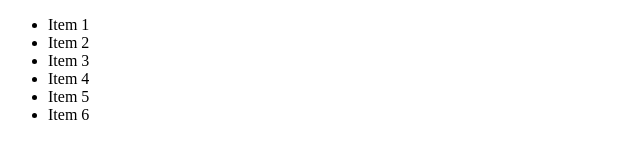
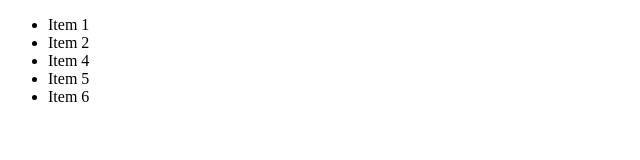
Before and after one commit to copko/papluh, a plain HTML site: page index.html in a window 1280 px wide. Shown: the full height of the page, 0-640 px from the left. Drawn offline with Linux system fonts and the light colour scheme.

Commit message:
Vymazaný item3

```diff
--- a/index.html
+++ b/index.html
@@ -11,7 +11,6 @@
         <ul>
             <li>Item 1</li>
             <li>Item 2</li>
-            <li>Item 3</li>
             <li>Item 4</li>
             <li>Item 5</li>
             <li>Item 6</li>
```
